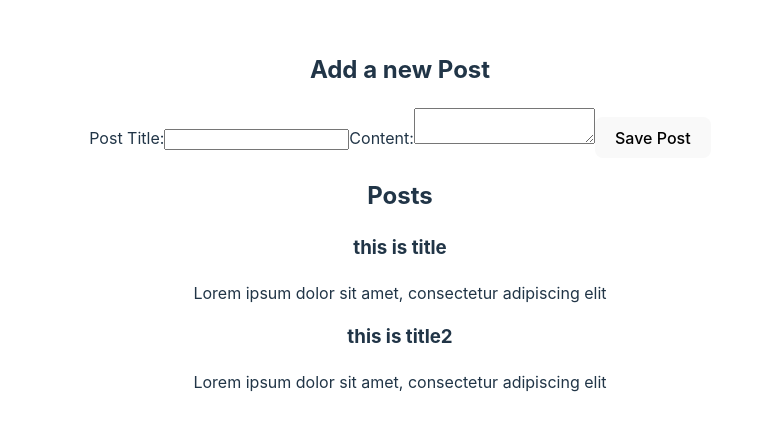
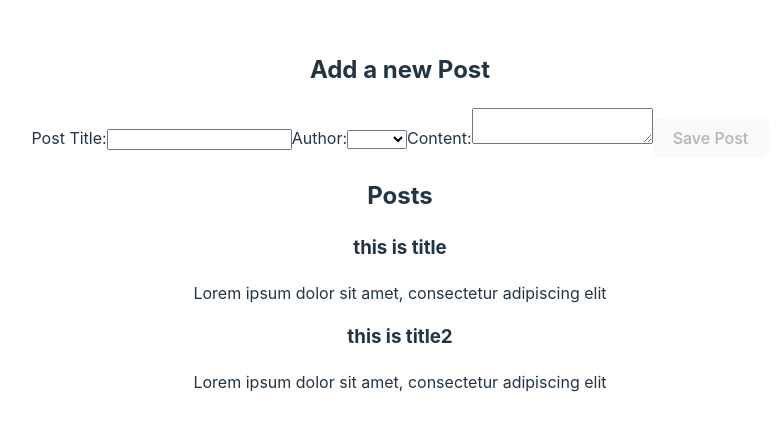
Before and after one commit to coooo77/redux-practice, a React (Vite) app: page / in a window 1280 px wide. Shown: the part 179-610 px from the top of the page, without its empty margins (240-1019 px from the left). Built offline with nearby package versions, Linux system fonts and the light colour scheme.

Commit message:
feat: Posts with users

```diff
--- a/src/app/store.ts
+++ b/src/app/store.ts
@@ -1,9 +1,10 @@
 import { configureStore } from '@reduxjs/toolkit'
 import counterReducer from '../features/counter/counterSlice'
 import postsReducer from '../features/posts/postsSlice'
+import usersReducer from '../features/users/usersSlice'
 
 export const store = configureStore({
-  reducer: { counter: counterReducer, posts: postsReducer },
+  reducer: { counter: counterReducer, posts: postsReducer, users: usersReducer },
 })
 
 // define types for redux
--- a/src/features/posts/AddPostForm.tsx
+++ b/src/features/posts/AddPostForm.tsx
@@ -1,24 +1,36 @@
 import { useState } from 'react'
 
 import { postAdded } from './postsSlice'
-import { useAppDispatch } from '../../app/utils'
+import { selectAllUsers } from '../users/usersSlice'
+import { useAppDispatch, useAppSelector } from '../../app/utils'
 
 const AddPostForm = () => {
   const dispatch = useAppDispatch()
+  const users = useAppSelector(selectAllUsers)
 
   const [title, setTitle] = useState('')
   const [content, setContent] = useState('')
+  const [userId, setUserId] = useState('')
+
+  const usersOptions = users.map((user) => (
+    <option key={user.id} value={user.id}>
+      {user.name}
+    </option>
+  ))
 
   const onSavePostClicked = (e: React.MouseEvent<HTMLButtonElement, MouseEvent>) => {
     e.preventDefault()
 
-    if (!(title || content)) return
+    if (!(title || content || userId)) return
 
-    dispatch(postAdded(title, content))
+    dispatch(postAdded(title, content, userId))
 
     setTitle('')
     setContent('')
   }
+
+  const canSave = [title, content, userId].every(Boolean)
+
   return (
     <section>
       <h2>Add a new Post</h2>
@@ -27,10 +39,18 @@ const AddPostForm = () => {
         <label htmlFor="postTitle">Post Title:</label>
         <input type="text" id="postTitle" name="postTitle" value={title} onChange={(e) => setTitle(e.target.value)} />
 
+        <label htmlFor="postAuthor">Author:</label>
+        <select id="postAuthor" value={userId} onChange={(e) => setUserId(e.target.value)}>
+          <option value=""></option>
+          {usersOptions}
+        </select>
+
         <label htmlFor="postContent">Content:</label>
         <textarea id="postContent" name="postContent" value={content} onChange={(e) => setContent(e.target.value)} />
 
-        <button onClick={onSavePostClicked}>Save Post</button>
+        <button disabled={!canSave} onClick={onSavePostClicked}>
+          Save Post
+        </button>
       </form>
     </section>
   )
--- a/src/features/posts/postsSlice.ts
+++ b/src/features/posts/postsSlice.ts
@@ -1,5 +1,7 @@
 import { createSlice, PayloadAction } from '@reduxjs/toolkit'
 import { RootState } from '../../app/store'
+
+import { User } from '../users/usersSlice'
 
 interface Post {
   id: string
@@ -30,12 +32,13 @@ export const postsSlice = createSlice({
       reducer(state, action: PayloadAction<Post>) {
         state.push(action.payload)
       },
-      prepare(title: string, content: string) {
+      prepare(title: string, content: string, userId: User['id']) {
         return {
           payload: {
             id: crypto.randomUUID(),
             title,
             content,
+            userId,
           },
         }
       },
--- /dev/null
+++ b/src/features/users/usersSlice.ts
@@ -0,0 +1,33 @@
+import { createSlice, PayloadAction } from '@reduxjs/toolkit'
+import { RootState } from '../../app/store'
+
+export interface User {
+  id: string
+  name: string
+}
+
+export type UserState = User[]
+
+export const initialState: UserState = [
+  {
+    id: '1',
+    name: 'Lorem',
+  },
+  {
+    id: '2',
+    name: 'ipsum',
+  },
+]
+
+export const usersSlice = createSlice({
+  name: 'users',
+  initialState,
+  reducers: {},
+})
+
+// 為了避免未來 postsSlice initialState 結構有變化，改在這邊輸出取得所有 posts 的方法
+export const selectAllUsers = (state: RootState) => state.users
+
+export const {} = usersSlice.actions
+
+export default usersSlice.reducer
```
